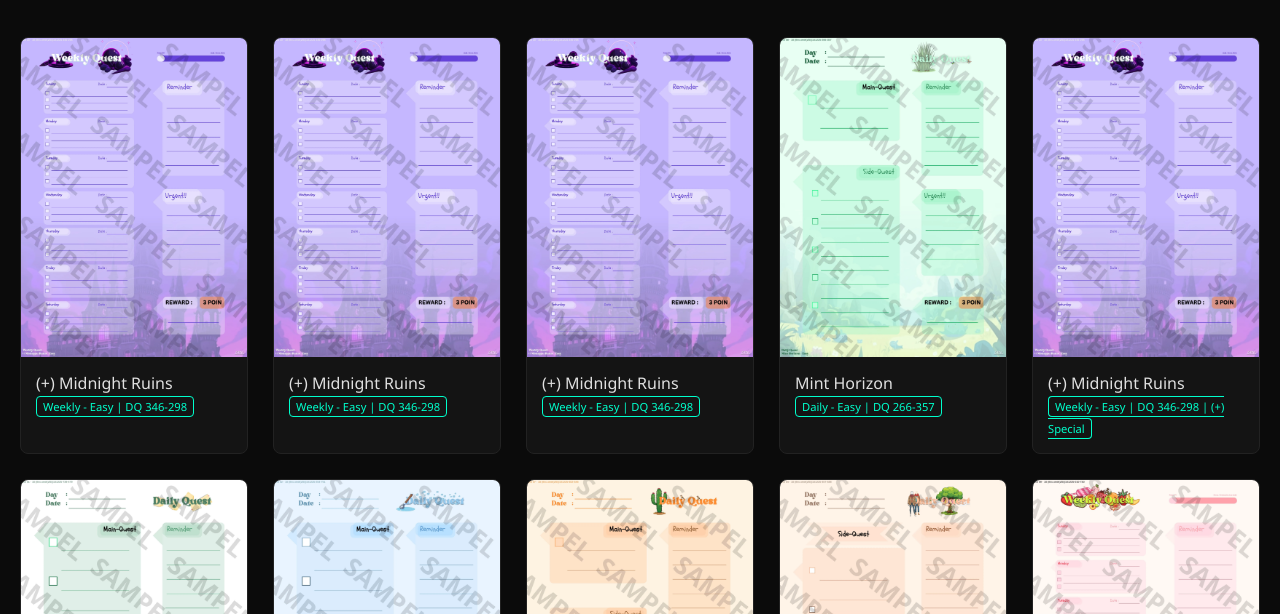
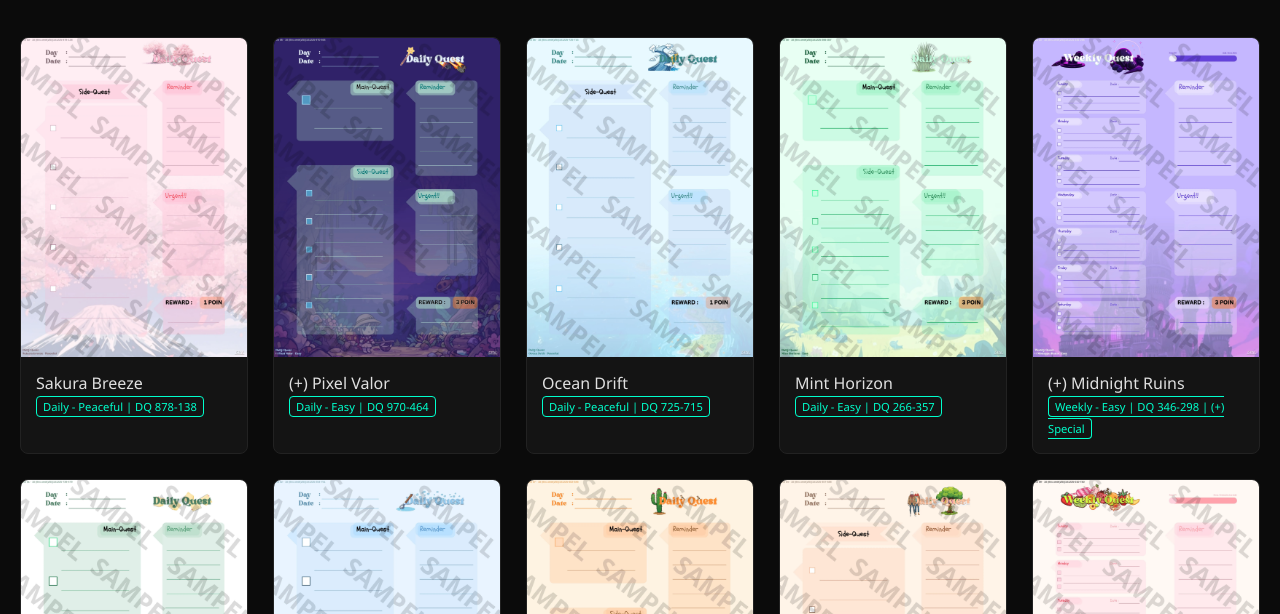
Before and after one commit to KepretId13/Carvenhub, a plain HTML site: page index.html in a window 1280 px wide. Shown: the part 186-800 px from the top of the page. Drawn offline with Linux system fonts and the light colour scheme.

Commit message:
index.html

```diff
--- a/index.html
+++ b/index.html
@@ -201,49 +201,49 @@
 
 
                 <div class="item-card" style="order: -11" onclick="openDetail(this)"
-                data-title="(+) Midnight Ruins"
-                data-dq="DQ 346-298"
-                data-img="assets/Midnight_Ruins.webp"
+                data-title="Ocean Drift"
+                data-dq="DQ 725-715"
+                data-img="assets/Ocean_Drift.webp"
                 data-vibe="Focus, Relax, Calm"
                 data-about="The place is calm, quiet, not like the castles I know, but it feels... calm, something that makes me walk as if it were light..">
-                <img src="assets/Midnight_Ruins.webp"
+                <img src="assets/Ocean_Drift.webp"
                     class="item-img"
                     loading="Lazy">
                 <div class="item-info">
-                    <div class="item-title">(+) Midnight Ruins</div>
-                    <span class="badge">Weekly - Easy | DQ 346-298</span>
+                    <div class="item-title">Ocean Drift</div>
+                    <span class="badge">Daily - Peaceful | DQ 725-715</span>
                 </div>
             </div>
 
 
                 <div class="item-card" style="order: -12" onclick="openDetail(this)"
-                data-title="(+) Midnight Ruins"
-                data-dq="DQ 346-298"
-                data-img="assets/Midnight_Ruins.webp"
+                data-title="(+) Pixel Valor"
+                data-dq="DQ 970-464"
+                data-img="assets/Pixel_Valor.webp"
                 data-vibe="Focus, Relax, Calm"
                 data-about="The place is calm, quiet, not like the castles I know, but it feels... calm, something that makes me walk as if it were light..">
-                <img src="assets/Midnight_Ruins.webp"
+                <img src="assets/Pixel_Valor.webp"
                     class="item-img"
                     loading="Lazy">
                 <div class="item-info">
-                    <div class="item-title">(+) Midnight Ruins</div>
-                    <span class="badge">Weekly - Easy | DQ 346-298</span>
+                    <div class="item-title">(+) Pixel Valor</div>
+                    <span class="badge">Daily - Easy | DQ 970-464</span>
                 </div>
             </div>
 
 
                 <div class="item-card" style="order: -13" onclick="openDetail(this)"
-                data-title="(+) Midnight Ruins"
+                data-title="Sakuta Breeze"
                 data-dq="DQ 346-298"
-                data-img="assets/Midnight_Ruins.webp"
+                data-img="assets/Sakura_Breeze.webp"
                 data-vibe="Focus, Relax, Calm"
                 data-about="The place is calm, quiet, not like the castles I know, but it feels... calm, something that makes me walk as if it were light..">
-                <img src="assets/Midnight_Ruins.webp"
+                <img src="assets/Sakura_Breeze.webp"
                     class="item-img"
                     loading="Lazy">
                 <div class="item-info">
-                    <div class="item-title">(+) Midnight Ruins</div>
-                    <span class="badge">Weekly - Easy | DQ 346-298</span>
+                    <div class="item-title">Sakura Breeze</div>
+                    <span class="badge">Daily - Peaceful | DQ 878-138</span>
                 </div>
             </div>
 
```
